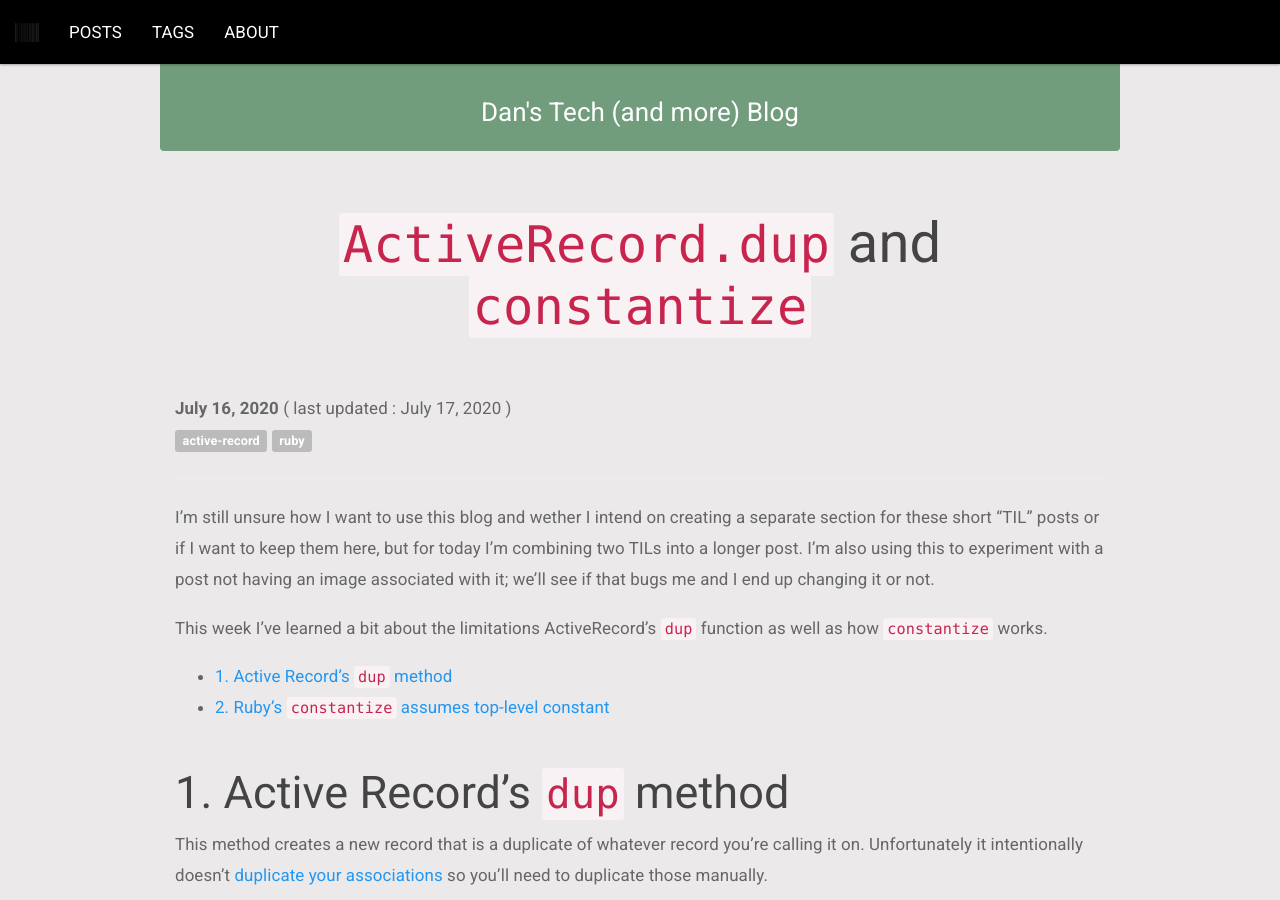
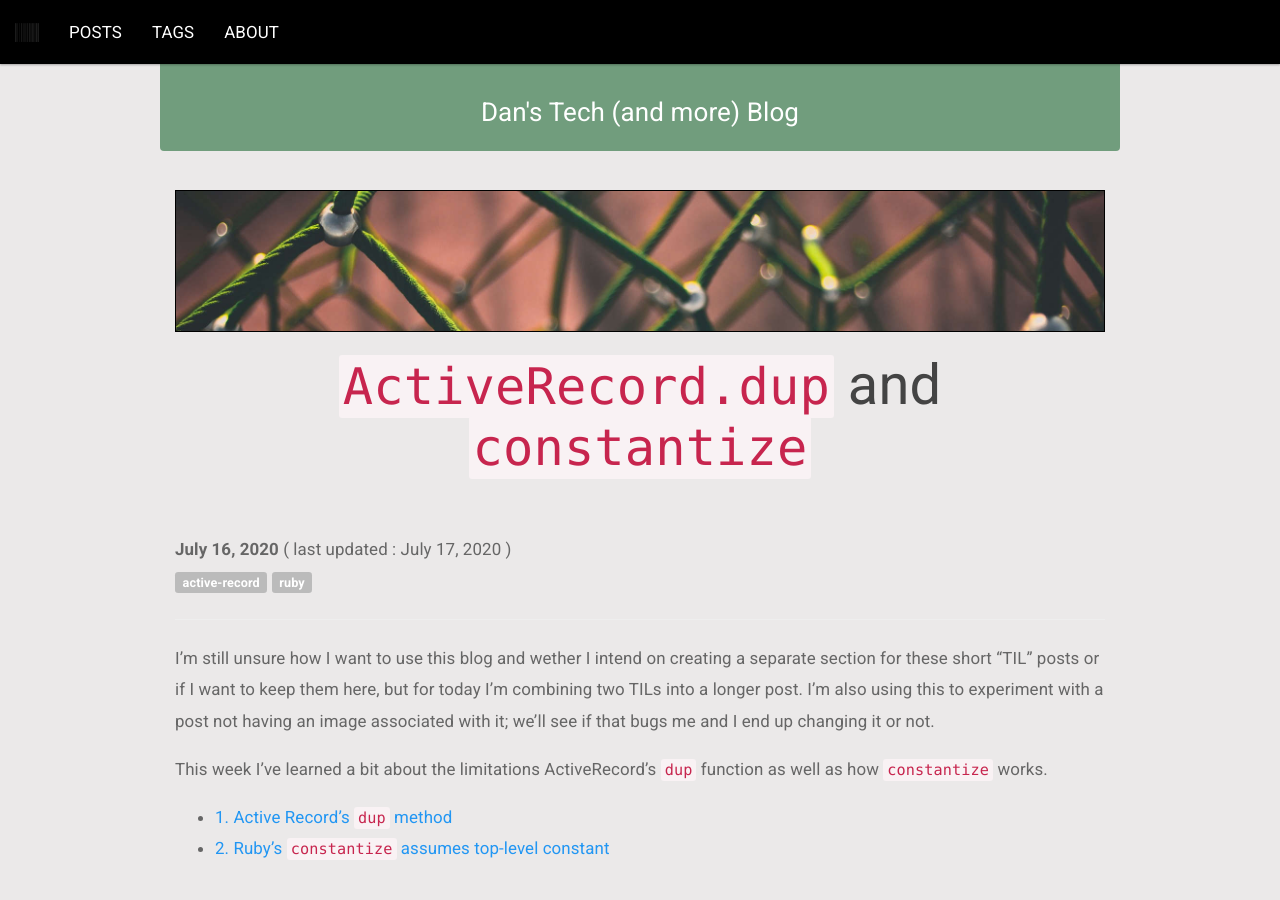
Before and after one commit to DanDobrick/blog, a Jekyll site: the page built from _posts/2020-07-16-til-small-things.md, in a window 1280 px wide and 900 px high. Built offline with Jekyll 4.4.1, drawn with Linux system fonts in a browser that asks for light colours.

Commit message:
Default image to top of posts

```diff
--- a/_layouts/post.html
+++ b/_layouts/post.html
@@ -3,7 +3,7 @@ layout: default
 is_post: true
 ---
 {% if page.no_image %}
-<!-- TODO: ADD  JUMBOTRON-->
+<img alt="{{ page.title }}" src="{{ site.baseurl}}/assets/images/default.jpg" class="img-responsive top-image">
 {% else %}
 <img alt="{{ page.title }}" src="{{ site.baseurl}}/assets/images/{{page.id}}/top.jpg" class="img-responsive top-image">
 {% endif %}
```
